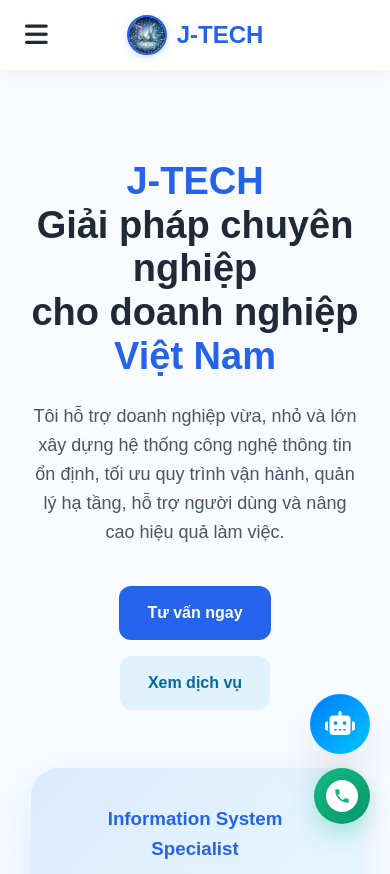
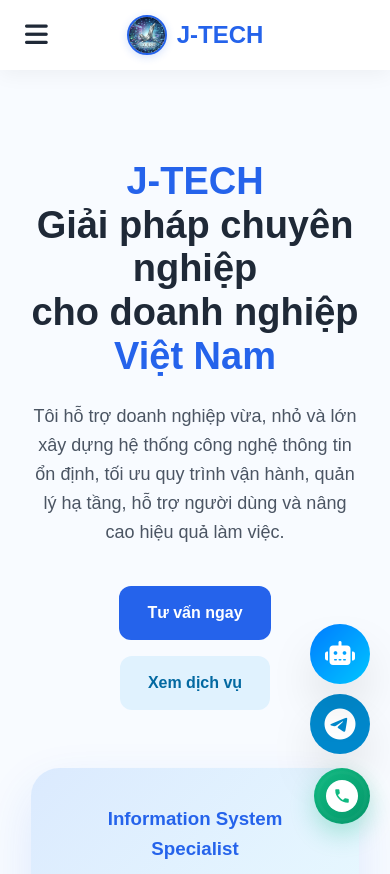
Before and after one commit to tannd991/tannd, a website: page index.html in a window 390 px wide. Shown: the top 874 px of the page. Drawn offline with nearby package versions, Linux system fonts and the light colour scheme.

Commit message:
Add Telegram floating button and implement CSS cache busting

```diff
--- a/admin.js
+++ b/admin.js
@@ -136,6 +136,12 @@
   <footer style="padding: 30px 8%; text-align: center; color: #6b7280;">
     © 2026 J-TECH Consultant. All rights reserved.
   </footer>
+
+
+  <!-- Telegram Button -->
+  <a href="https://t.me/repocskh_bot" target="_blank" rel="noopener noreferrer" class="telegram-toggle shadow-2xl">
+    <i class="fa-brands fa-telegram"></i>
+  </a>
 
   <!-- Floating Chatbot Toggle Button -->
   <button id="chatbot-toggle" class="chatbot-toggle shadow-2xl" onclick="toggleChatbot()">
--- a/index.html
+++ b/index.html
@@ -12,7 +12,7 @@
   <script src="https://cdn.jsdelivr.net/npm/marked/marked.min.js"></script>
   <!-- Font Awesome cho Icons -->
   <link rel="stylesheet" href="https://cdnjs.cloudflare.com/ajax/libs/font-awesome/6.4.0/css/all.min.css">
-  <link rel="stylesheet" href="style.css" />
+  <link rel="stylesheet" href="style.css?v=2" />
   <style>
     * {
       margin: 0;
@@ -400,6 +400,12 @@
     <span>Gọi ngay: 077 221 9688</span>
   </a>
 
+
+  <!-- Telegram Button -->
+  <a href="https://t.me/repocskh_bot" target="_blank" rel="noopener noreferrer" class="telegram-toggle shadow-2xl">
+    <i class="fa-brands fa-telegram"></i>
+  </a>
+
   <!-- Floating Chatbot Toggle Button -->
   <button id="chatbot-toggle" class="chatbot-toggle shadow-2xl" onclick="toggleChatbot()">
     <i class="fa-solid fa-robot"></i>
--- a/inject-chatbot.js
+++ b/inject-chatbot.js
@@ -2,6 +2,12 @@
 const path = require('path');
 
 const chatHTML = `
+
+  <!-- Telegram Button -->
+  <a href="https://t.me/repocskh_bot" target="_blank" rel="noopener noreferrer" class="telegram-toggle shadow-2xl">
+    <i class="fa-brands fa-telegram"></i>
+  </a>
+
   <!-- Floating Chatbot Toggle Button -->
   <button id="chatbot-toggle" class="chatbot-toggle shadow-2xl" onclick="toggleChatbot()">
       <i class="fa-solid fa-robot"></i>
--- a/style.css
+++ b/style.css
@@ -2,7 +2,7 @@
 /* Floating Chatbot Button */
 .chatbot-toggle {
     position: fixed;
-    bottom: 100px; /* Adjusted to be above the phone float */
+    bottom: 170px; /* Adjusted to be above the telegram button */
     right: 30px;
     width: 60px;
     height: 60px;
@@ -24,7 +24,7 @@
 /* Chatbot Window */
 .chatbot-window {
     position: fixed;
-    bottom: 180px;
+    bottom: 240px;
     right: 30px;
     width: 380px;
     height: 600px;
@@ -352,7 +352,40 @@
         max-height: 100vh;
     }
     .chatbot-toggle {
-        bottom: 90px; /* Above phone float */
+        bottom: 160px; /* Above telegram toggle */
+        right: 20px;
+    }
+}
+
+/* Telegram Button */
+.telegram-toggle {
+    position: fixed;
+    bottom: 100px;
+    right: 30px;
+    width: 60px;
+    height: 60px;
+    border-radius: 50%;
+    background: #0088cc; /* Telegram brand color */
+    color: white;
+    border: none;
+    font-size: 32px; /* Bigger icon */
+    cursor: pointer;
+    box-shadow: 0 25px 50px -12px rgba(0, 0, 0, 0.25);
+    transition: transform 0.3s ease;
+    z-index: 999;
+    display: flex;
+    justify-content: center;
+    align-items: center;
+    text-decoration: none;
+}
+
+.telegram-toggle:hover {
+    transform: scale(1.1);
+}
+
+@media (max-width: 480px) {
+    .telegram-toggle {
+        bottom: 90px;
         right: 20px;
     }
 }
```
Also changed, not shown: about.html (+7 -1 lines), it-service-desk-centered.html (+7 -1 lines), news.html (+7 -1 lines), post/news-ai.html (+6 -0 lines), post/news-sdwan.html (+6 -0 lines), post/news-thay-doi-cach-ban-lam-viec-voi-office-365.html (+6 -0 lines), post/news-ung-dung-ai-xay-dung-quy-trinh-lam-viec-cho-doanh-nghiep-8422.html (+6 -0 lines), services.html (+7 -1 lines), solutions.html (+7 -1 lines).
